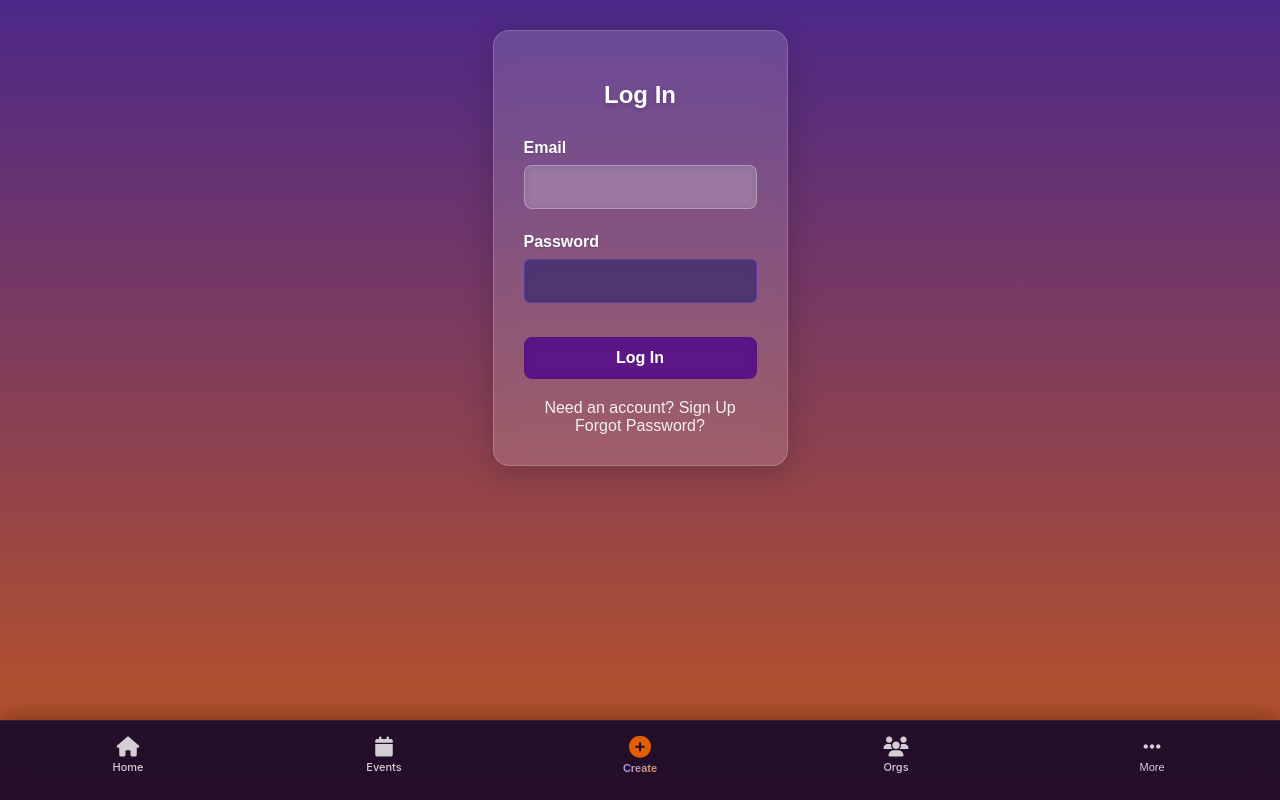
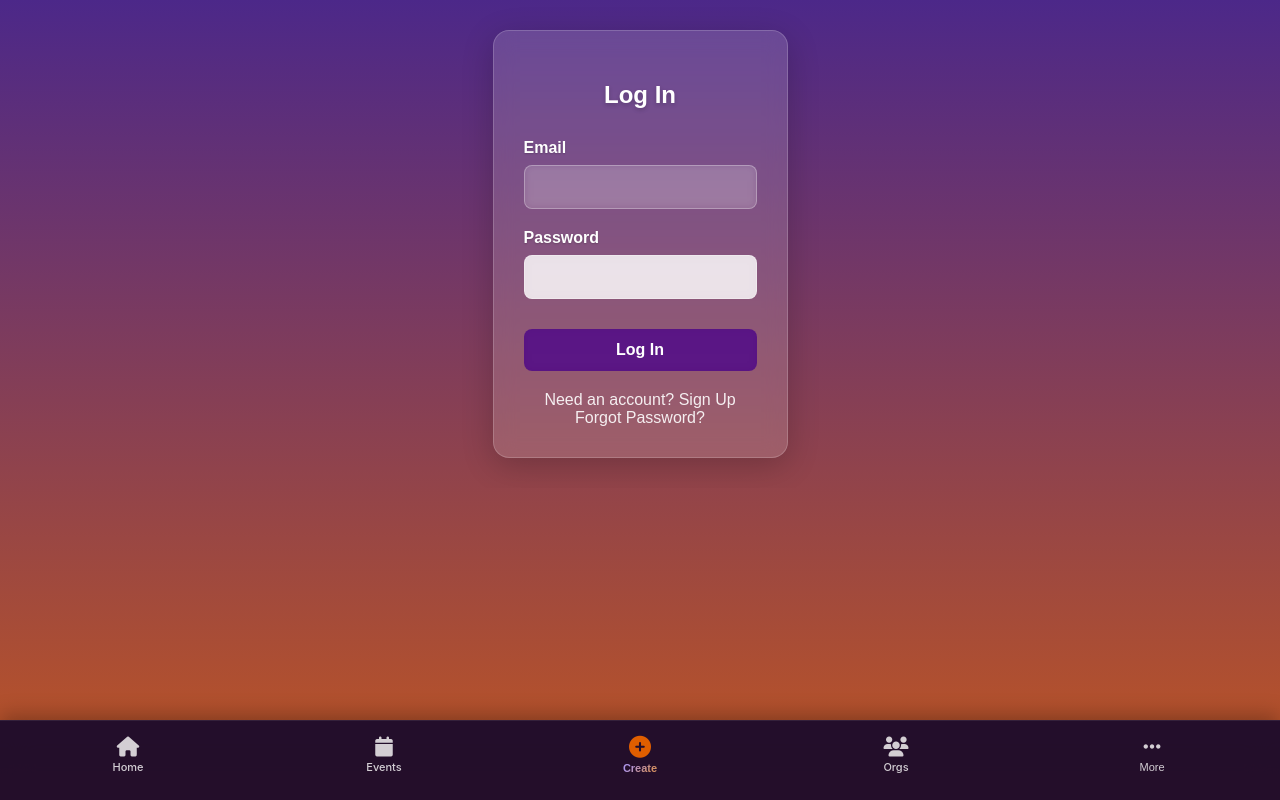
Before and after one commit to CameronGrenier/the-quad, a React (Create React App) app in the folder client/: page /login in a window 1280 px wide. Built offline with nearby package versions, Linux system fonts and the light colour scheme; no server answers.

Commit message:
fix form text colors

```diff
--- a/client/src/components/Login.css
+++ b/client/src/components/Login.css
@@ -34,11 +34,11 @@
   text-shadow: 0 2px 4px rgba(0, 0, 0, 0.2);
 }
 
-.form-group {
+.login-container .form-group {
   margin-bottom: 20px;
 }
 
-.form-group label {
+.login-container .form-group label {
   display: block;
   margin-bottom: 8px;
   font-weight: bold;
@@ -47,7 +47,7 @@
   text-shadow: 0 1px 2px rgba(0, 0, 0, 0.2);
 }
 
-.form-group input {
+.login-container .form-group input {
   width: 100%;
   padding: 12px;
   border: 1px solid rgba(255, 255, 255, 0.3);
@@ -60,28 +60,29 @@
   font-family: inherit;
 }
 
-.form-group input::placeholder {
+.login-container .form-group input::placeholder {
   color: rgba(0, 0, 0, 0.5) !important;
   -webkit-text-fill-color: rgba(0, 0, 0, 0.5) !important;
 }
 
-/* Fix auto-fill background color issues in Safari */
-.form-group input:-webkit-autofill,
-.form-group input:-webkit-autofill:hover,
-.form-group input:-webkit-autofill:focus {
+/* Fix auto-fill background color issues in Safari for login only */
+.login-container .form-group input:-webkit-autofill,
+.login-container .form-group input:-webkit-autofill:hover,
+.login-container .form-group input:-webkit-autofill:focus {
   -webkit-box-shadow: 0 0 0px 1000px rgba(255, 255, 255, 0.8) inset !important;
   -webkit-text-fill-color: #000 !important;
   transition: background-color 5000s ease-in-out 0s;
   caret-color: #000;
 }
 
-.form-group label {
+/* Keep labels white in login */
+.login-container .form-group label {
   color: white !important;
   -webkit-text-fill-color: white !important;
 }
 
 /* Also target the placeholder text */
-.form-group input::placeholder {
+.login-container .form-group input::placeholder {
   color: rgba(255, 255, 255, 0.7) !important;
   -webkit-text-fill-color: rgba(0, 0, 0, 0.7) !important;
 }
```
